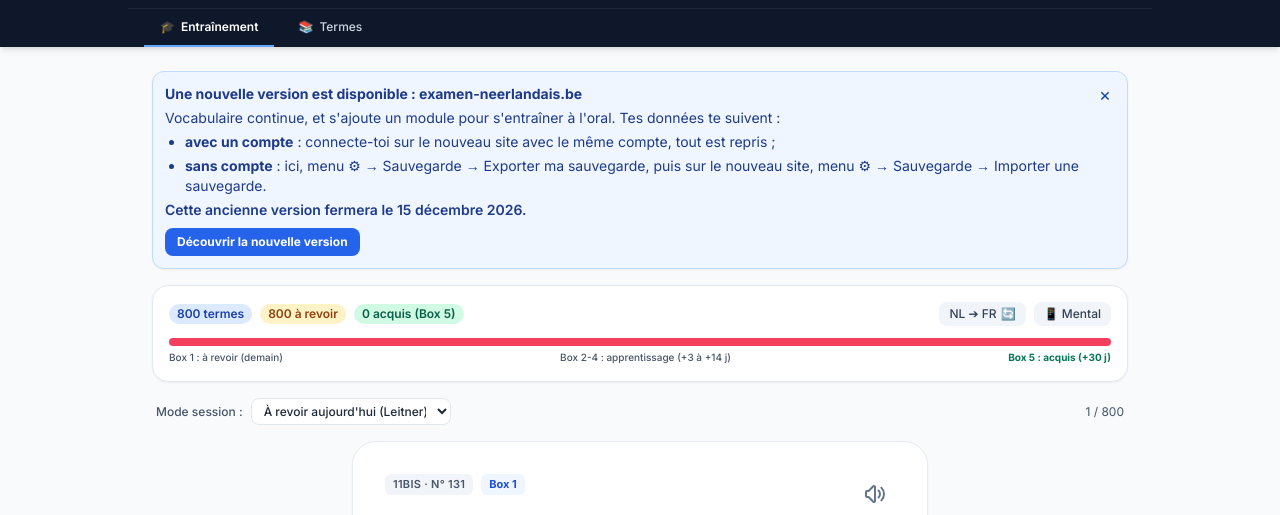
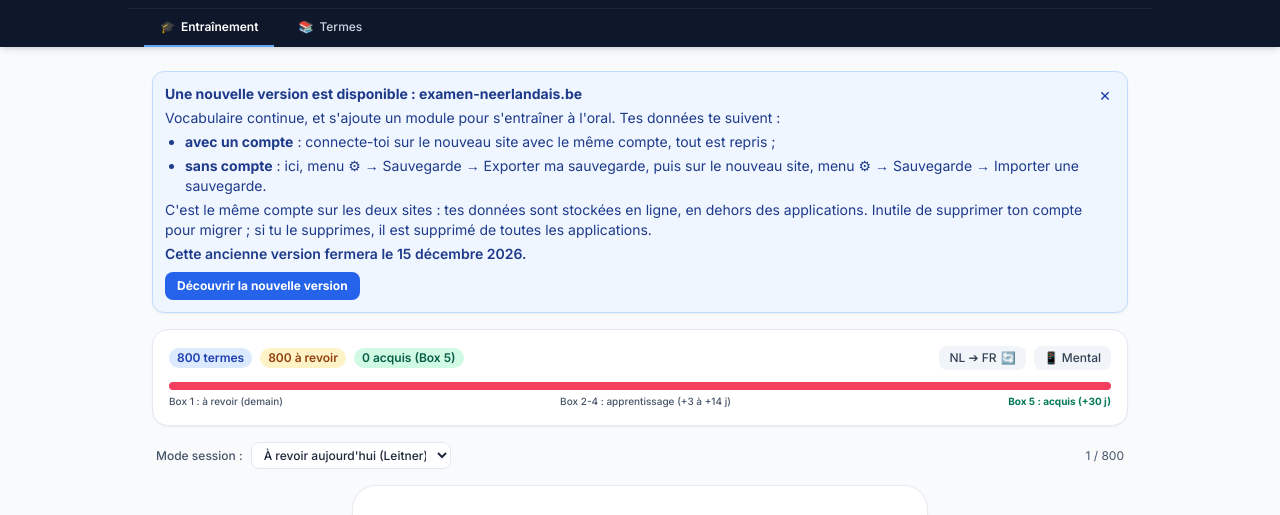
Before and after one commit to BenoitKreins/oneclient-vocabulaire, a plain HTML site: page index.html in a window 1280 px wide. Shown: the part 50-565 px from the top of the page. Drawn offline with Linux system fonts and the light colour scheme.

Commit message:
Vocabulaire v5.4 : compte commun aux deux sites, suppression valable pour toutes les applications
Co-Authored-By: Claude Opus 5.5 <noreply@anthropic.com>
Claude-Session: https://claude.ai/code/session_01RrtkiPCkjNvSWaPk8mHK1d

```diff
--- a/index.html
+++ b/index.html
@@ -77,6 +77,7 @@
             <li><span class="font-bold" data-i18n="mig_account_b">avec un compte</span> <span data-i18n="mig_account">: connecte-toi sur le nouveau site avec le même compte, tout est repris ;</span></li>
             <li><span class="font-bold" data-i18n="mig_local_b">sans compte</span> <span data-i18n="mig_local">: ici, menu ⚙ → Sauvegarde → Exporter ma sauvegarde, puis sur le nouveau site, menu ⚙ → Sauvegarde → Importer une sauvegarde.</span></li>
           </ul>
+          <p class="mt-1" data-i18n="mig_shared">C'est le même compte sur les deux sites : tes données sont stockées en ligne, en dehors des applications. Inutile de supprimer ton compte pour migrer ; si tu le supprimes, il est supprimé de toutes les applications.</p>
           <p class="mt-1 font-semibold" data-i18n="mig_close">Cette ancienne version fermera le 15 décembre 2026.</p>
           <a id="migrationLink" href="https://examen-neerlandais.be/" target="_blank" rel="noopener" class="inline-block mt-2 px-3 py-1.5 bg-blue-600 hover:bg-blue-700 text-white rounded-lg text-xs font-bold" data-i18n="mig_cta">Découvrir la nouvelle version</a>
         </div>
@@ -735,6 +736,7 @@ if (typeof module !== "undefined") module.exports = DutchG2P;
       mig_title: "Une nouvelle version est disponible : examen-neerlandais.be", mig_intro: "Vocabulaire continue, et s'ajoute un module pour s'entraîner à l'oral. Tes données te suivent :",
       mig_account_b: "avec un compte", mig_account: ": connecte-toi sur le nouveau site avec le même compte, tout est repris ;",
       mig_local_b: "sans compte", mig_local: ": ici, menu ⚙ → Sauvegarde → Exporter ma sauvegarde, puis sur le nouveau site, menu ⚙ → Sauvegarde → Importer une sauvegarde.",
+      mig_shared: "C'est le même compte sur les deux sites : tes données sont stockées en ligne, en dehors des applications. Inutile de supprimer ton compte pour migrer ; si tu le supprimes, il est supprimé de toutes les applications.",
       mig_close: "Cette ancienne version fermera le 15 décembre 2026.", mig_cta: "Découvrir la nouvelle version", mig_dismiss: "Fermer",
       lists_create_title: "Créer une nouvelle liste", lists_existing_title: "Listes existantes :", lists_placeholder: "Nom de la nouvelle liste...",
       btn_create: "Créer", btn_duplicate: "Dupliquer", btn_rename: "Renommer", btn_delete: "Supprimer", btn_manage_terms: "Voir les termes ➔",
@@ -775,12 +777,12 @@ if (typeof module !== "undefined") module.exports = DutchG2P;
       acc_enable_sync: "Activer la synchronisation", acc_enable_note: "Une page Microsoft s'ouvre pour créer ton compte ou te connecter avec ton e-mail et un mot de passe. Aucune autre information n'est demandée.",
       acc_synced_as: "Synchronisé avec :", acc_reconnect: "Se reconnecter", acc_pw_note: "Pour changer ton mot de passe : déconnecte-toi, puis choisis « Mot de passe oublié ? » sur la page de connexion Microsoft.",
       acc_delete_online_title: "Supprimer mes données en ligne", acc_delete_online_btn: "Supprimer mes données en ligne",
-      acc_delete_online_desc: "Efface définitivement ta progression, tes listes, tes termes ajoutés et tes réglages enregistrés en ligne, pour tous tes appareils. La copie de cet appareil est conservée. Ton compte de connexion reste ouvert.",
-      acc_delete_account_btn: "Supprimer mon compte", acc_delete_account_desc: "Supprimer mon compte efface aussi ton compte de connexion Microsoft (adresse e-mail et mot de passe). Tu peux continuer à apprendre sur cet appareil, sans compte.",
-      confirm_delete_account: "Supprimer définitivement tes données en ligne ET ton compte de connexion ? Pour synchroniser à nouveau, il faudra recréer un compte. Cette action est irréversible.",
+      acc_delete_online_desc: "Efface définitivement ta progression, tes listes, tes termes ajoutés et tes réglages enregistrés en ligne, pour tous tes appareils. La copie de cet appareil est conservée. Ton compte de connexion reste ouvert. Ton compte et tes données en ligne sont communs à Vocabulaire et à examen-neerlandais.be : ils seront effacés pour les deux.",
+      acc_delete_account_btn: "Supprimer mon compte", acc_delete_account_desc: "Supprimer mon compte efface aussi ton compte de connexion Microsoft (adresse e-mail et mot de passe). Tu peux continuer à apprendre sur cet appareil, sans compte. Le compte est commun à Vocabulaire et à examen-neerlandais.be : il sera supprimé pour les deux. Inutile de le supprimer pour passer à la nouvelle version.",
+      confirm_delete_account: "Supprimer définitivement tes données en ligne ET ton compte de connexion ? Le compte et les données seront supprimés aussi sur examen-neerlandais.be. Pour synchroniser à nouveau, il faudra recréer un compte. Cette action est irréversible.",
       toast_account_deleted: "Ton compte et tes données en ligne ont été supprimés. La copie de cet appareil est conservée.",
       acc_delete_account_unavailable: "La suppression du compte n'est pas disponible pour le moment. Réessaie plus tard.",
-      confirm_delete_online: "Supprimer définitivement toutes tes données en ligne ? Tes autres appareils ne pourront plus les récupérer. Cette action est irréversible.",
+      confirm_delete_online: "Supprimer définitivement toutes tes données en ligne ? Elles seront effacées aussi sur examen-neerlandais.be, et tes autres appareils ne pourront plus les récupérer. Cette action est irréversible.",
       acc_switch_confirm: "Cet appareil contient les données d'un autre compte. Les remplacer par celles de {email} ? (Les données actuelles de cet appareil seront effacées.)",
       toast_sync_enabled: "Synchronisation activée : ta progression est maintenant enregistrée dans ton compte.", toast_sync_disabled: "Synchronisation arrêtée sur cet appareil. Tes données restent ici.",
       toast_online_deleted: "Tes données en ligne ont été supprimées. La copie de cet appareil est conservée.", toast_migrated_v4: "Tes données de la version précédente ont été reprises sur cet appareil. Active la synchronisation pour les retrouver sur tes autres appareils.",
@@ -836,6 +838,7 @@ if (typeof module !== "undefined") module.exports = DutchG2P;
       mig_title: "Er is een nieuwe versie: examen-neerlandais.be", mig_intro: "Woordenschat blijft, en er komt een module bij om mondeling te oefenen. Je gegevens gaan mee:",
       mig_account_b: "met een account", mig_account: ": meld je op de nieuwe site aan met hetzelfde account, alles wordt overgenomen;",
       mig_local_b: "zonder account", mig_local: ": hier menu ⚙ → Back-up → Back-up exporteren, daarna op de nieuwe site menu ⚙ → Back-up → Back-up importeren.",
+      mig_shared: "Het is hetzelfde account op beide sites: je gegevens worden online bewaard, buiten de apps. Je hoeft je account niet te verwijderen om over te stappen; verwijder je het, dan verdwijnt het uit alle apps.",
       mig_close: "Deze oude versie sluit op 15 december 2026.", mig_cta: "Nieuwe versie ontdekken", mig_dismiss: "Sluiten",
       lists_create_title: "Nieuwe lijst aanmaken", lists_existing_title: "Bestaande lijsten:", lists_placeholder: "Naam van de nieuwe lijst...",
       btn_create: "Aanmaken", btn_duplicate: "Dupliceren", btn_rename: "Hernoemen", btn_delete: "Verwijderen", btn_manage_terms: "Termen bekijken ➔",
@@ -876,12 +879,12 @@ if (typeof module !== "undefined") module.exports = DutchG2P;
       acc_enable_sync: "Synchronisatie inschakelen", acc_enable_note: "Er opent een Microsoft-pagina om je account aan te maken of je aan te melden met je e-mailadres en een wachtwoord. Er wordt geen andere informatie gevraagd.",
       acc_synced_as: "Gesynchroniseerd met:", acc_reconnect: "Opnieuw aanmelden", acc_pw_note: "Je wachtwoord wijzigen: meld je af en kies daarna « Wachtwoord vergeten? » op de aanmeldpagina van Microsoft.",
       acc_delete_online_title: "Mijn online gegevens verwijderen", acc_delete_online_btn: "Mijn online gegevens verwijderen",
-      acc_delete_online_desc: "Verwijdert definitief je voortgang, je lijsten, je toegevoegde termen en je instellingen die online bewaard zijn, voor al je toestellen. De kopie op dit toestel blijft behouden. Je aanmeldaccount blijft bestaan.",
-      acc_delete_account_btn: "Mijn account verwijderen", acc_delete_account_desc: "Hiermee verwijder je ook je Microsoft-aanmeldaccount (e-mailadres en wachtwoord). Je kunt op dit toestel blijven leren, zonder account.",
-      confirm_delete_account: "Je online gegevens ÉN je aanmeldaccount definitief verwijderen? Om opnieuw te synchroniseren moet je een nieuw account aanmaken. Dit kan niet ongedaan gemaakt worden.",
+      acc_delete_online_desc: "Verwijdert definitief je voortgang, je lijsten, je toegevoegde termen en je instellingen die online bewaard zijn, voor al je toestellen. De kopie op dit toestel blijft behouden. Je aanmeldaccount blijft bestaan. Je account en je online gegevens zijn gemeenschappelijk voor Woordenschat en examen-neerlandais.be: ze worden voor allebei verwijderd.",
+      acc_delete_account_btn: "Mijn account verwijderen", acc_delete_account_desc: "Hiermee verwijder je ook je Microsoft-aanmeldaccount (e-mailadres en wachtwoord). Je kunt op dit toestel blijven leren, zonder account. Het account is gemeenschappelijk voor Woordenschat en examen-neerlandais.be: het wordt voor allebei verwijderd. Voor de overstap naar de nieuwe versie hoef je het niet te verwijderen.",
+      confirm_delete_account: "Je online gegevens ÉN je aanmeldaccount definitief verwijderen? Het account en de gegevens worden ook op examen-neerlandais.be verwijderd. Om opnieuw te synchroniseren moet je een nieuw account aanmaken. Dit kan niet ongedaan gemaakt worden.",
       toast_account_deleted: "Je account en je online gegevens zijn verwijderd. De kopie op dit toestel blijft behouden.",
       acc_delete_account_unavailable: "Het verwijderen van je account is momenteel niet beschikbaar. Probeer het later opnieuw.",
-      confirm_delete_online: "Al je online gegevens definitief verwijderen? Je andere toestellen kunnen ze niet meer ophalen. Dit kan niet ongedaan gemaakt worden.",
+      confirm_delete_online: "Al je online gegevens definitief verwijderen? Ze worden ook op examen-neerlandais.be gewist, en je andere toestellen kunnen ze niet meer ophalen. Dit kan niet ongedaan gemaakt worden.",
       acc_switch_confirm: "Dit toestel bevat de gegevens van een ander account. Vervangen door die van {email}? (De huidige gegevens op dit toestel worden gewist.)",
       toast_sync_enabled: "Synchronisatie ingeschakeld: je voortgang wordt nu in je account bewaard.", toast_sync_disabled: "Synchronisatie gestopt op dit toestel. Je gegevens blijven hier.",
       toast_online_deleted: "Je online gegevens zijn verwijderd. De kopie op dit toestel blijft behouden.", toast_migrated_v4: "Je gegevens van de vorige versie zijn op dit toestel overgenomen. Schakel synchronisatie in om ze op je andere toestellen terug te vinden.",
@@ -1126,7 +1129,7 @@ if (typeof module !== "undefined") module.exports = DutchG2P;
 
   let appInitDone = false;
   // Bandeau de migration (v5.4) : refermable ; le choix est gardé sur l'appareil. Changer MIGRATION_BANNER_ID le fait revenir.
-  const MIGRATION_BANNER_KEY = "learnvocabulary_migration_banner", MIGRATION_BANNER_ID = "2026-11-21";
+  const MIGRATION_BANNER_KEY = "learnvocabulary_migration_banner", MIGRATION_BANNER_ID = "2026-11-21b";
   function showMigrationBanner() {
     const el = document.getElementById("migrationBanner"); if (!el) return;
     el.classList.toggle("hidden", SafeStore.get(MIGRATION_BANNER_KEY) === MIGRATION_BANNER_ID);
```
Also changed, not shown: vocab-bandeau-fr.png (added), vocab-bandeau-nl.png (added), 1 other file.
